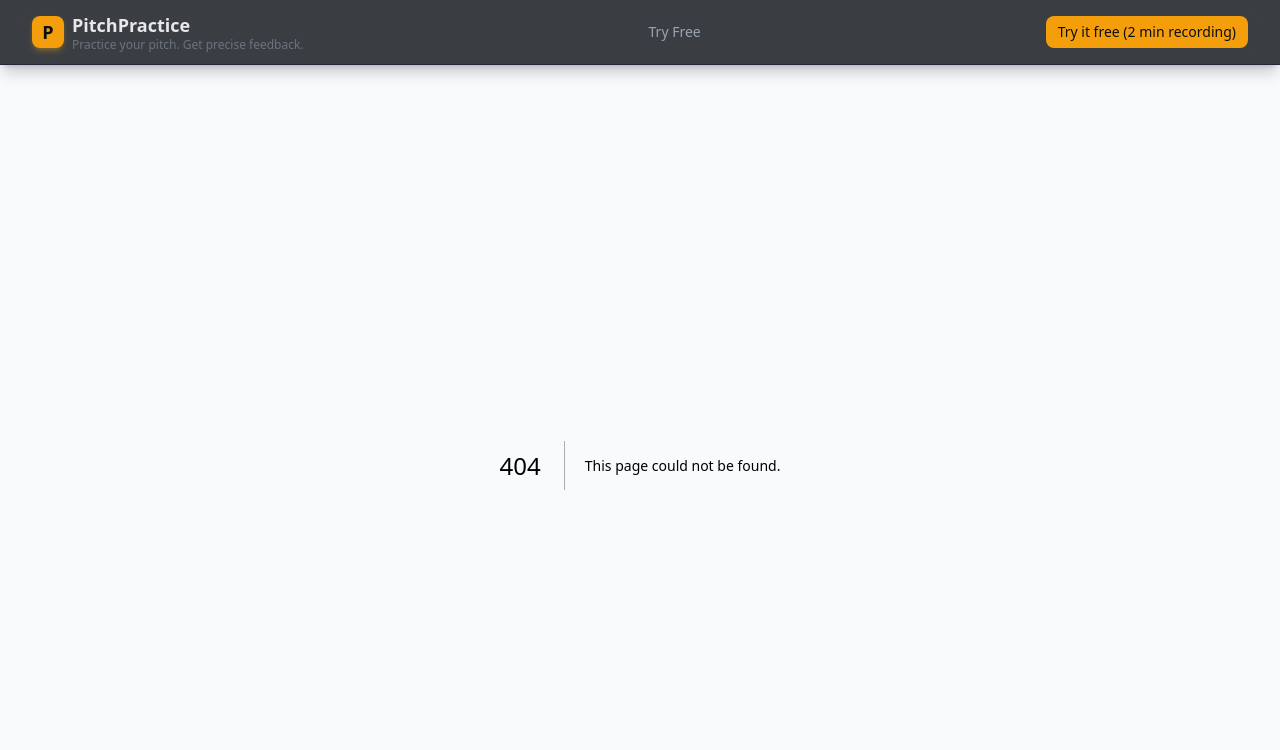
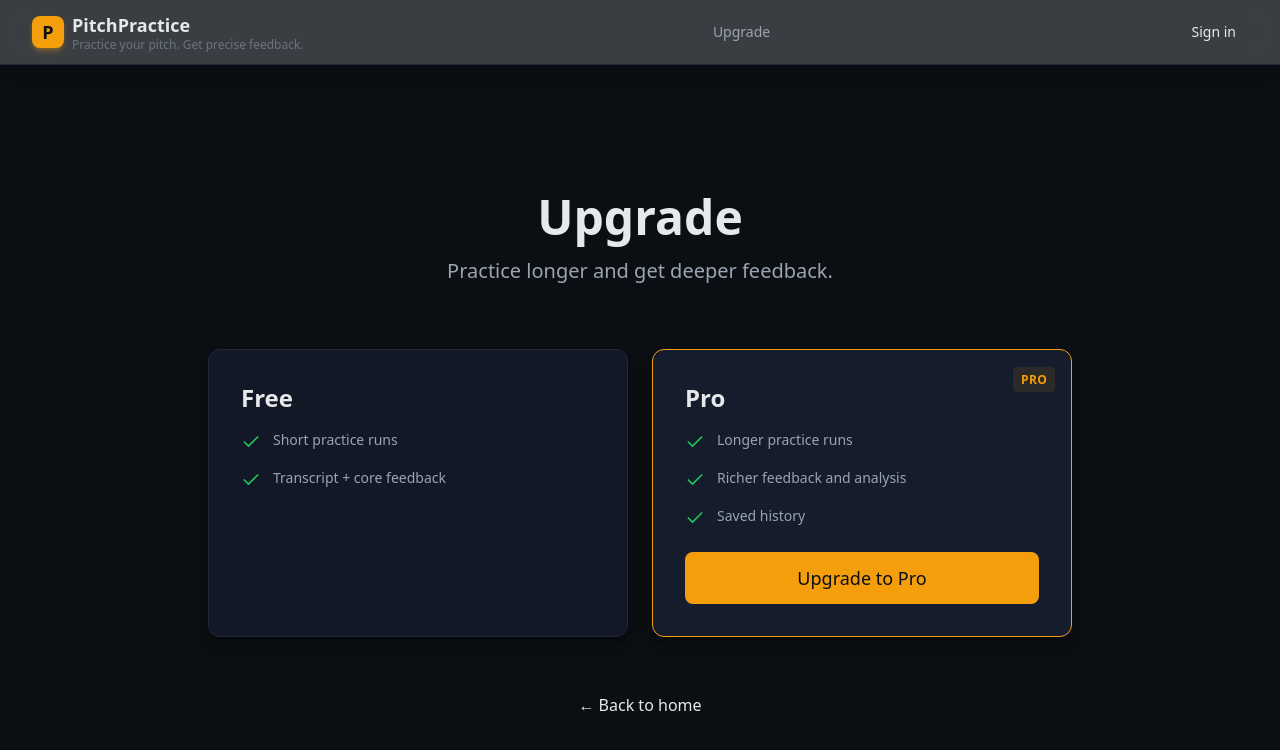
Before and after one commit to taylorp5/PitchPractice, a Next.js app: page /upgrade in a window 1280 px wide. Before the commit this address had no page. Shown: the top 750 px of the page. Built offline with nearby package versions, Linux system fonts and the light colour scheme.

Commit message:
Nav + CTA cleanup: remove time limits from buttons, add Upgrade link, add Sign in/Dashboard button, create /upgrade page

```diff
--- a/app/page.tsx
+++ b/app/page.tsx
@@ -111,7 +111,7 @@ export default function LandingPage() {
                   asChild
                   href="/app"
                 >
-                  Try it free (2 min recording)
+                  Try it free
                 </Button>
               </motion.div>
               <motion.div
@@ -129,6 +129,7 @@ export default function LandingPage() {
                 </Button>
               </motion.div>
             </div>
+            <p className="text-sm text-[#6B7280] mt-4">Free practice run · No signup required</p>
           </motion.div>
         </div>
       </section>
@@ -513,7 +514,7 @@ export default function LandingPage() {
                     href="/app"
                     className="w-full"
                   >
-                    Try it free (2 min recording)
+                    Try it free
                   </Button>
                 </motion.div>
                 <p className="text-xs text-[#6B7280] text-center">
--- /dev/null
+++ b/app/upgrade/page.tsx
@@ -0,0 +1,89 @@
+'use client'
+
+import { motion } from 'framer-motion'
+import Link from 'next/link'
+import { Button } from '@/components/ui/Button'
+import { Card } from '@/components/ui/Card'
+import { Check } from 'lucide-react'
+
+export default function UpgradePage() {
+  return (
+    <div className="min-h-screen bg-[#0B0F14]">
+      <div className="max-w-4xl mx-auto py-32 px-4">
+        <motion.div
+          initial={{ opacity: 0, y: 20 }}
+          animate={{ opacity: 1, y: 0 }}
+          transition={{ duration: 0.6 }}
+          className="text-center mb-16"
+        >
+          <h1 className="text-4xl md:text-5xl font-bold text-[#E6E8EB] mb-4">Upgrade</h1>
+          <p className="text-xl text-[#9AA4B2]">Practice longer and get deeper feedback.</p>
+        </motion.div>
+
+        <div className="grid md:grid-cols-2 gap-6 mb-12">
+          {/* Free Plan */}
+          <Card className="p-8 bg-[#121826] border-[#22283A]">
+            <h2 className="text-2xl font-bold text-[#E6E8EB] mb-4">Free</h2>
+            <div className="space-y-4 mb-6">
+              <div className="flex items-start gap-3">
+                <Check className="h-5 w-5 text-[#22C55E] flex-shrink-0 mt-0.5" />
+                <p className="text-sm text-[#9AA4B2]">Short practice runs</p>
+              </div>
+              <div className="flex items-start gap-3">
+                <Check className="h-5 w-5 text-[#22C55E] flex-shrink-0 mt-0.5" />
+                <p className="text-sm text-[#9AA4B2]">Transcript + core feedback</p>
+              </div>
+            </div>
+          </Card>
+
+          {/* Pro Plan */}
+          <Card className="p-8 bg-[#151C2C] border-[#F59E0B] relative">
+            <div className="absolute top-4 right-4">
+              <span className="text-xs font-semibold text-[#F59E0B] uppercase tracking-wide bg-[#F59E0B]/10 px-2 py-1 rounded">
+                Pro
+              </span>
+            </div>
+            <h2 className="text-2xl font-bold text-[#E6E8EB] mb-4">Pro</h2>
+            <div className="space-y-4 mb-6">
+              <div className="flex items-start gap-3">
+                <Check className="h-5 w-5 text-[#22C55E] flex-shrink-0 mt-0.5" />
+                <p className="text-sm text-[#9AA4B2]">Longer practice runs</p>
+              </div>
+              <div className="flex items-start gap-3">
+                <Check className="h-5 w-5 text-[#22C55E] flex-shrink-0 mt-0.5" />
+                <p className="text-sm text-[#9AA4B2]">Richer feedback and analysis</p>
+              </div>
+              <div className="flex items-start gap-3">
+                <Check className="h-5 w-5 text-[#22C55E] flex-shrink-0 mt-0.5" />
+                <p className="text-sm text-[#9AA4B2]">Saved history</p>
+              </div>
+            </div>
+            <Button
+              variant="primary"
+              size="lg"
+              className="w-full"
+              onClick={() => {
+                // TODO: Link to checkout when payments are implemented
+                // For now, show a simple message
+                alert('Upgrade coming soon!')
+              }}
+            >
+              Upgrade to Pro
+            </Button>
+          </Card>
+        </div>
+
+        <div className="text-center">
+          <Button
+            variant="ghost"
+            size="md"
+            asChild
+            href="/"
+          >
+            ← Back to home
+          </Button>
+        </div>
+      </div>
+    </div>
+  )
+}
--- a/components/Navbar.tsx
+++ b/components/Navbar.tsx
@@ -3,9 +3,19 @@
 import Link from 'next/link'
 import { usePathname } from 'next/navigation'
 import { Button } from './ui/Button'
+import { useState, useEffect } from 'react'
 
 export function Navbar() {
   const pathname = usePathname()
+  const [isSignedIn, setIsSignedIn] = useState(false)
+
+  // TODO: Replace with actual auth check when auth is implemented
+  // For now, always show "Sign in" since there's no real auth system yet
+  // When Supabase auth is implemented, check: const { data: { session } } = await supabase.auth.getSession()
+  useEffect(() => {
+    // Placeholder: When auth is implemented, check Supabase session
+    setIsSignedIn(false)
+  }, [])
 
   return (
     <nav className="sticky top-0 z-50 bg-[#0B0F14]/80 backdrop-blur-md border-b border-[#22283A] shadow-lg shadow-black/20">
@@ -25,17 +35,22 @@ export function Navbar() {
           {/* Navigation Links - Hidden on mobile, shown on desktop */}
           <div className="hidden md:flex items-center gap-8">
             <Link
-              href="/app"
+              href="/upgrade"
               className="text-sm font-medium text-[#9AA4B2] hover:text-[#F59E0B] transition-colors"
             >
-              Try Free
+              Upgrade
             </Link>
           </div>
 
           {/* CTA Buttons */}
           <div className="hidden md:flex items-center gap-3">
-            <Button variant="primary" size="sm" href="/app" asChild>
-              Try it free (2 min recording)
+            <Button
+              variant="ghost"
+              size="sm"
+              href={isSignedIn ? "/app" : "/app"}
+              asChild
+            >
+              {isSignedIn ? "Dashboard" : "Sign in"}
             </Button>
           </div>
 
```
